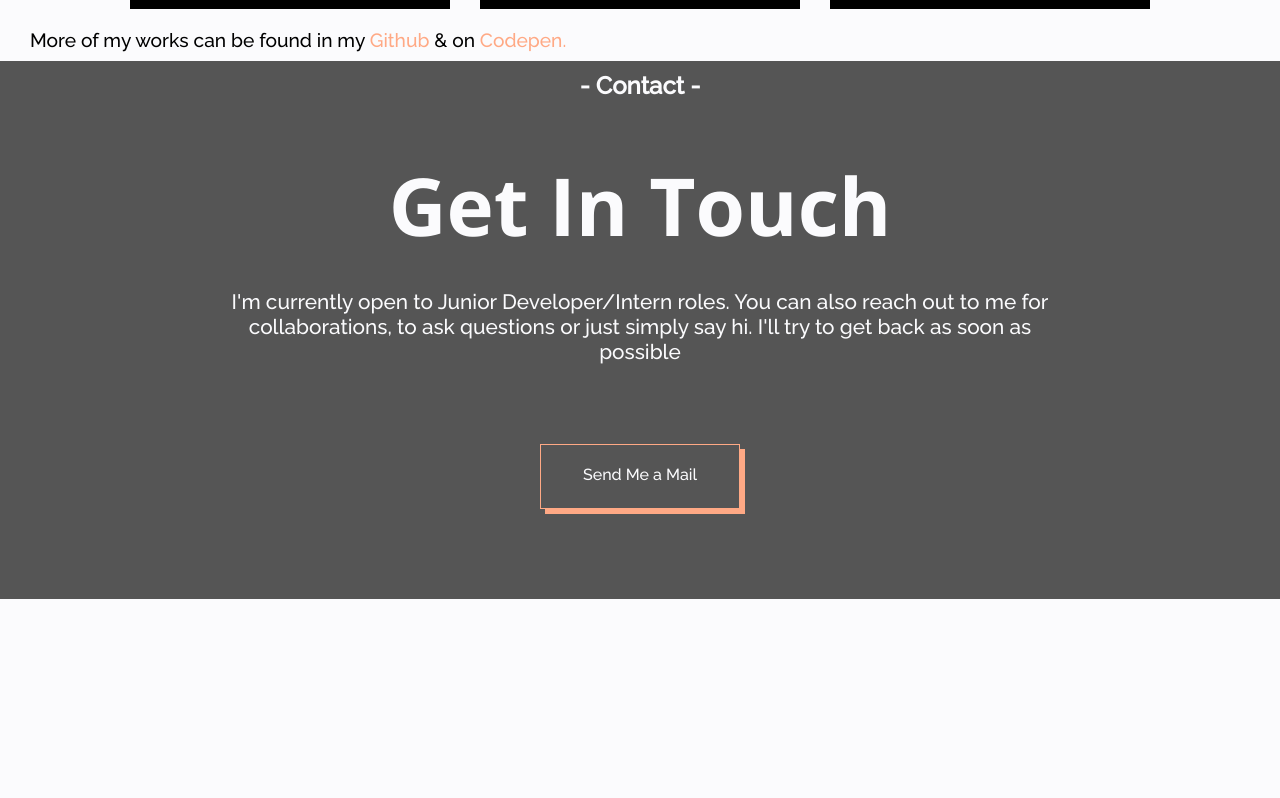
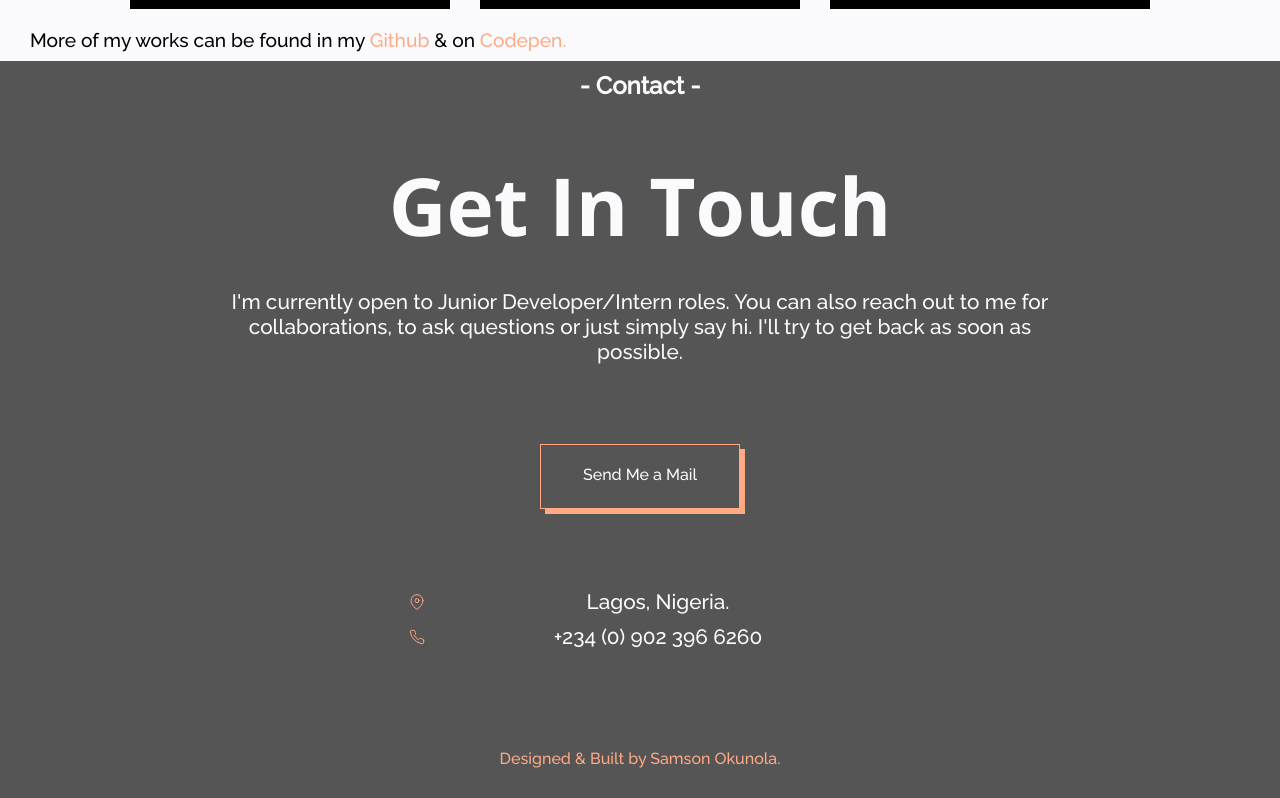
Before and after one commit to pablo-clueless/Portfolio, a Next.js app in the folder portfolio/: page / in a window 1280 px wide. Shown: the part 2258-3056 px from the top of the page. Before the commit the page ends 2857 px from the top, so only its background shows below. Built offline with nearby package versions, Linux system fonts and the light colour scheme; a web font is replaced by a local one.

Commit message:
footer done

```diff
--- a/portfolio/comps/Contact.js
+++ b/portfolio/comps/Contact.js
@@ -7,12 +7,20 @@ const Contact = () => {
             <h2>- Contact -</h2>
             <div className={styles.contact}>
                 <h1>Get In Touch</h1>
-                <p>I'm currently open to Junior Developer/Intern roles. You can also reach out to me for collaborations, to ask questions or just simply say hi. I'll try to get back as soon as possible</p>
+                <p>I'm currently open to Junior Developer/Intern roles. You can also reach out to me for collaborations, to ask questions or just simply say hi. I'll try to get back as soon as possible.</p>
                 <a href="mailto:smsnmicheal@gmail"> Send Me a Mail</a>
                 <div className={styles.info}>
-
+                    <div>
+                        <FiMapPin className={styles.icon} />
+                        <p>Lagos, Nigeria.</p>
+                    </div>
+                    <div>
+                        <FiPhone className={styles.icon} />
+                        <p>+234 (0) 902 396 6260</p>
+                    </div>
                 </div>
             </div>
+            <p className={styles.me}>Designed &amp; Built by Samson Okunola.</p>
         </div>
     )
 }
--- a/portfolio/styles/Contact.module.css
+++ b/portfolio/styles/Contact.module.css
@@ -44,8 +44,39 @@
     box-shadow: 0 0 0 0 var(--sec);
 }
 
+.info {
+    width: 50%;
+    display: flex;
+    flex-direction: column;
+    gap: 10px;
+}
+
+.info div {
+    width: 100%;
+    display: flex;
+    align-items: center;
+    justify-content: center;
+}
+
+.info .icon {
+    color: transparent;
+    stroke: var(--sec);
+    stroke-width: 1.5;
+    margin-right: 20px;
+}
+
+.me {
+    color: var(--sec);
+    text-align: center;
+    margin: 100px 0 20px;
+}
+
 @media screen and (max-width: 600px) {
     .contact h1 {
         font-size: 2.5rem;
     }
+
+    .info {
+        width: 100%;
+    }
 }
```
